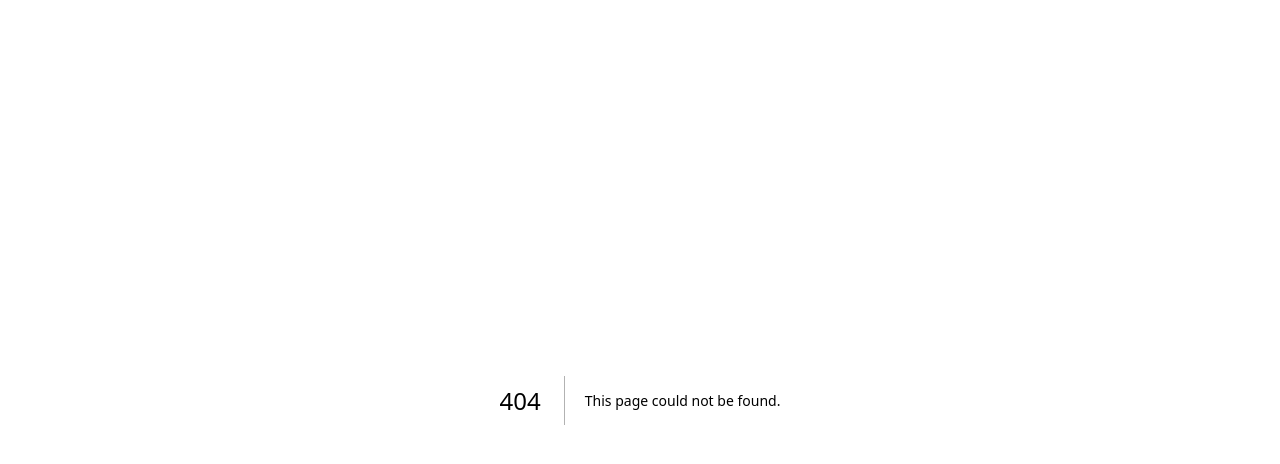
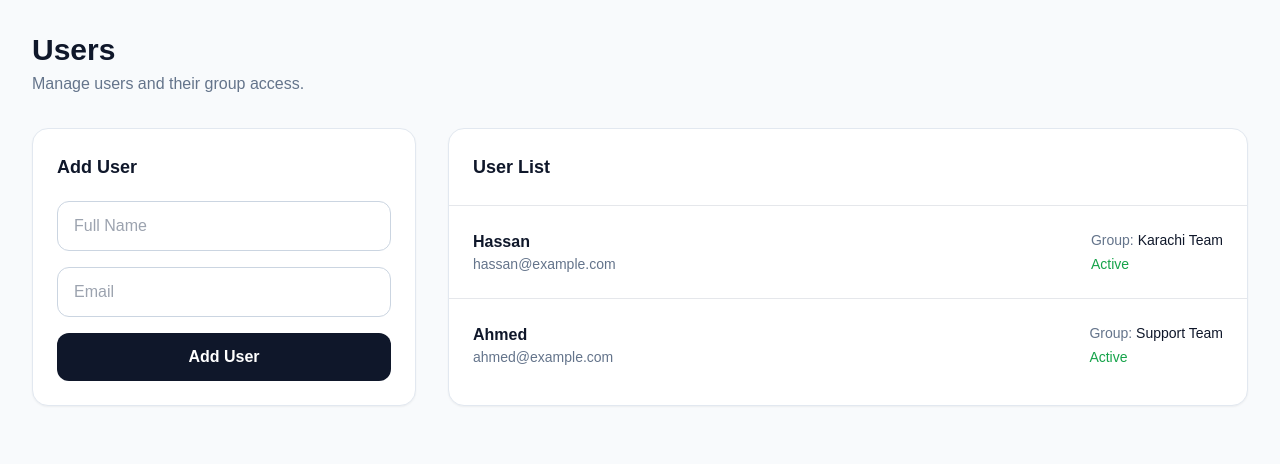
Before and after one commit to appdeveloper3882423-gif/task-manager, a Next.js app: page /dashboard/users in a window 1280 px wide. Before the commit this address had no page. Shown: the top 464 px of the page. Built offline with nearby package versions, Linux system fonts and the light colour scheme.

Commit message:
Create page.tsx

```diff
--- /dev/null
+++ b/app/dashboard/users/page.tsx
@@ -0,0 +1,118 @@
+"use client";
+
+import { useState } from "react";
+
+export default function UsersPage() {
+  const [users, setUsers] = useState([
+    {
+      id: 1,
+      name: "Hassan",
+      email: "hassan@example.com",
+      groups: "Karachi Team",
+      status: "Active",
+    },
+    {
+      id: 2,
+      name: "Ahmed",
+      email: "ahmed@example.com",
+      groups: "Support Team",
+      status: "Active",
+    },
+  ]);
+
+  const [name, setName] = useState("");
+  const [email, setEmail] = useState("");
+
+  function addUser(e: React.FormEvent) {
+    e.preventDefault();
+
+    if (!name.trim() || !email.trim()) return;
+
+    setUsers([
+      ...users,
+      {
+        id: Date.now(),
+        name,
+        email,
+        groups: "No Group",
+        status: "Active",
+      },
+    ]);
+
+    setName("");
+    setEmail("");
+  }
+
+  return (
+    <main className="min-h-screen bg-slate-50 p-5 md:p-8">
+      <div className="mx-auto max-w-7xl">
+        <div className="mb-8">
+          <h1 className="text-3xl font-bold text-slate-900">Users</h1>
+          <p className="mt-1 text-slate-500">
+            Manage users and their group access.
+          </p>
+        </div>
+
+        <div className="grid gap-8 lg:grid-cols-3">
+          <div className="rounded-2xl border border-slate-200 bg-white p-6 shadow-sm">
+            <h2 className="text-lg font-bold text-slate-900">
+              Add User
+            </h2>
+
+            <form onSubmit={addUser} className="mt-5 space-y-4">
+              <input
+                value={name}
+                onChange={(e) => setName(e.target.value)}
+                placeholder="Full Name"
+                className="w-full rounded-xl border border-slate-300 px-4 py-3 outline-none focus:border-slate-900"
+              />
+
+              <input
+                value={email}
+                onChange={(e) => setEmail(e.target.value)}
+                type="email"
+                placeholder="Email"
+                className="w-full rounded-xl border border-slate-300 px-4 py-3 outline-none focus:border-slate-900"
+              />
+
+              <button className="w-full rounded-xl bg-slate-900 px-4 py-3 font-semibold text-white hover:bg-slate-800">
+                Add User
+              </button>
+            </form>
+          </div>
+
+          <div className="lg:col-span-2 rounded-2xl border border-slate-200 bg-white shadow-sm">
+            <div className="border-b p-6">
+              <h2 className="text-lg font-bold text-slate-900">
+                User List
+              </h2>
+            </div>
+
+            <div className="divide-y">
+              {users.map((user) => (
+                <div
+                  key={user.id}
+                  className="flex flex-col gap-3 p-6 md:flex-row md:items-center md:justify-between"
+                >
+                  <div>
+                    <h3 className="font-semibold text-slate-900">
+                      {user.name}
+                    </h3>
+                    <p className="text-sm text-slate-500">{user.email}</p>
+                  </div>
+
+                  <div className="text-sm">
+                    <p className="text-slate-500">
+                      Group: <span className="text-slate-900">{user.groups}</span>
+                    </p>
+                    <p className="mt-1 text-green-600">{user.status}</p>
+                  </div>
+                </div>
+              ))}
+            </div>
+          </div>
+        </div>
+      </div>
+    </main>
+  );
+}
```
